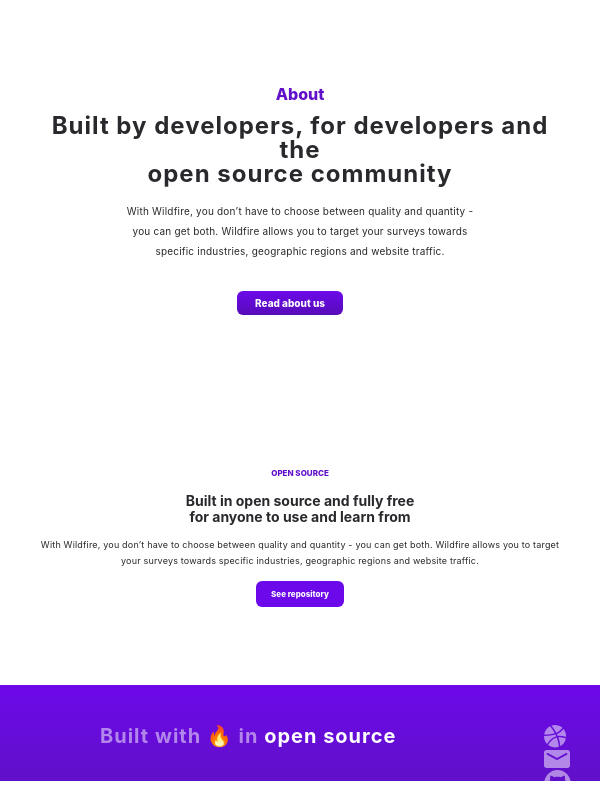
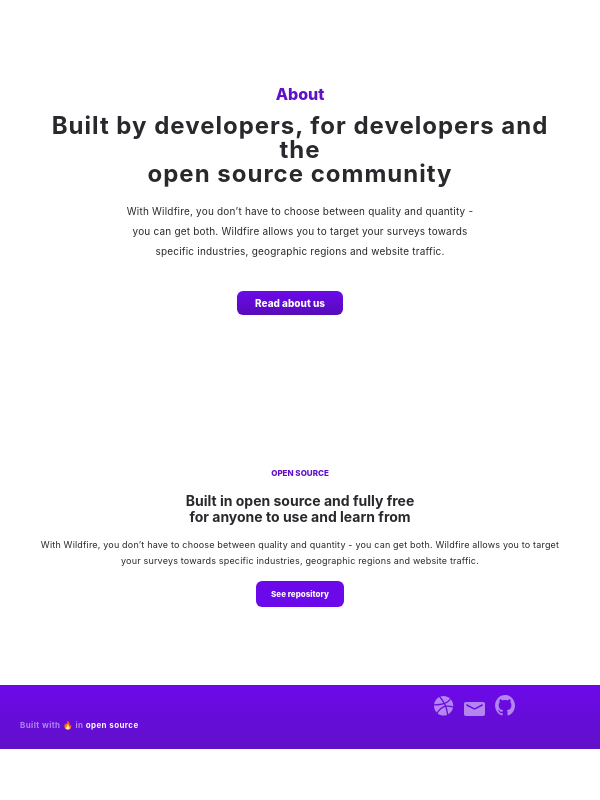
Before and after one commit to VishnudevP/GitRadar, a React app in the folder gitradar/: page / in a window 600 px wide. Shown: the part 1375-2175 px from the top of the page. After the commit the page ends 2124 px from the top, so only its background shows below. Built offline with nearby package versions, Linux system fonts and the light colour scheme.

Commit message:
Footer Content Responsive

```diff
--- a/gitradar/src/pages/LandingPage/components/FooterContent/footercontent.css
+++ b/gitradar/src/pages/LandingPage/components/FooterContent/footercontent.css
@@ -42,3 +42,72 @@
 .footer__logo {
   margin-left: 30px;
 }
+
+@media only screen and (min-width: 1500px) and (max-width: 2000px) {
+  .footer__credit {
+    font-size: 24px;
+  }
+
+  .footer__logo {
+    width: 13%;
+  }
+}
+
+@media only screen and (min-width: 900px) and (max-width: 1100px) {
+  .footer__credit {
+    font-size: 15px;
+  }
+
+  .footer__logo {
+    width: 10%;
+    margin-left: 20px;
+  }
+}
+
+@media only screen and (min-width: 600px) and (max-width: 900px) {
+  .footer {
+    height: 8vh;
+  }
+  .footer__credit {
+    font-size: 12px;
+    line-height: 2px;
+    margin-left: 40px;
+  }
+
+  .footer__logo {
+    width: 11%;
+    margin-left: 8px;
+    margin-right: 20px;
+  }
+  .footer__right {
+    flex: 2;
+    margin-top: 20px;
+  }
+  .footer__left {
+    flex: 5;
+  }
+}
+
+@media only screen and (min-width: 300px) and (max-width: 600px) {
+  .footer {
+    height: 8vh;
+  }
+  .footer__credit {
+    font-size: 8px;
+    line-height: 0;
+    margin-left: 20px;
+  }
+
+  .footer__logo {
+    width: 12%;
+    margin-left: 5px;
+    margin-right: 5px;
+  }
+  .footer__right {
+    flex: 2;
+    margin-top: 10px;
+  }
+  .footer__left {
+    flex: 5;
+  }
+}
```
